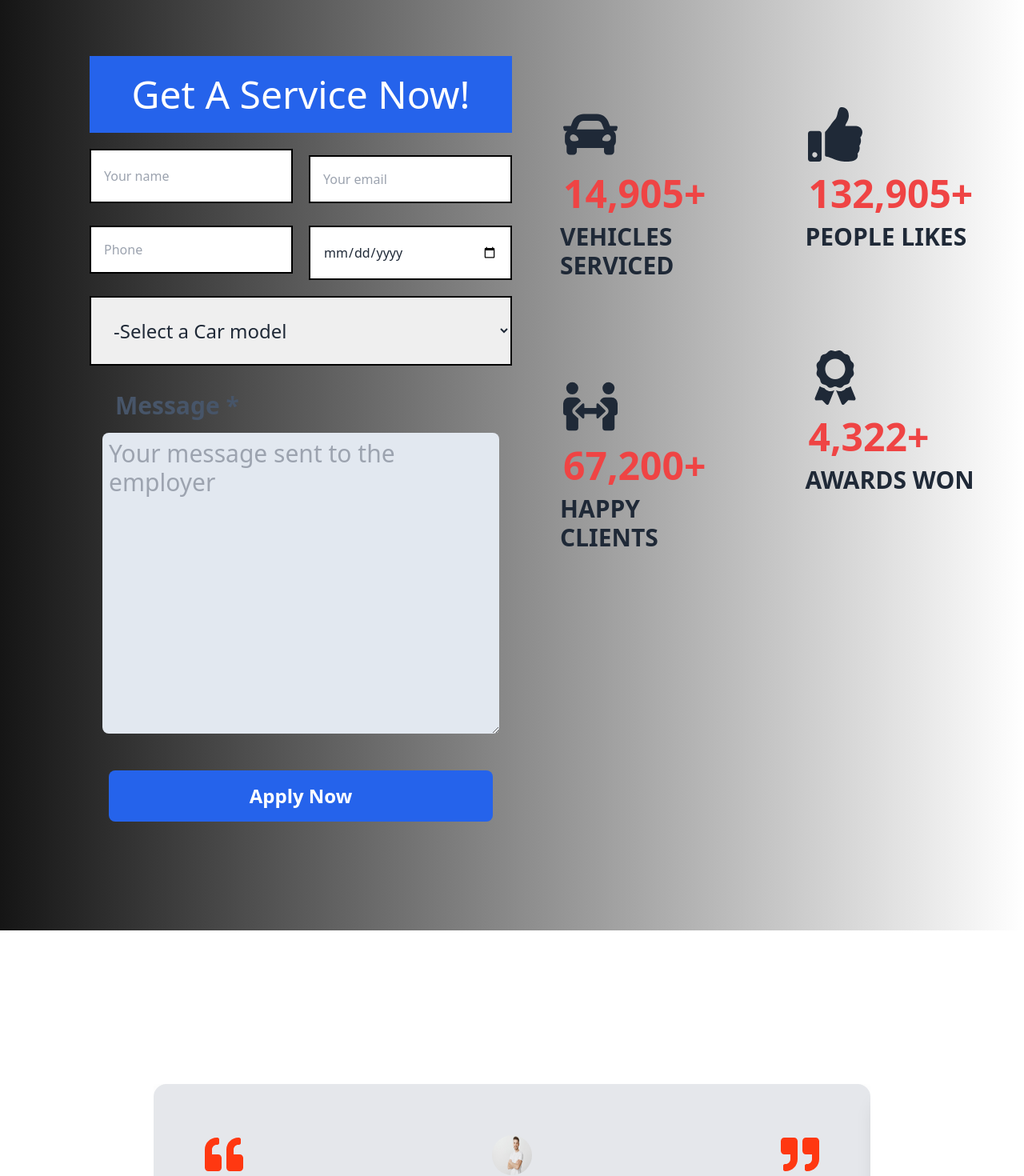
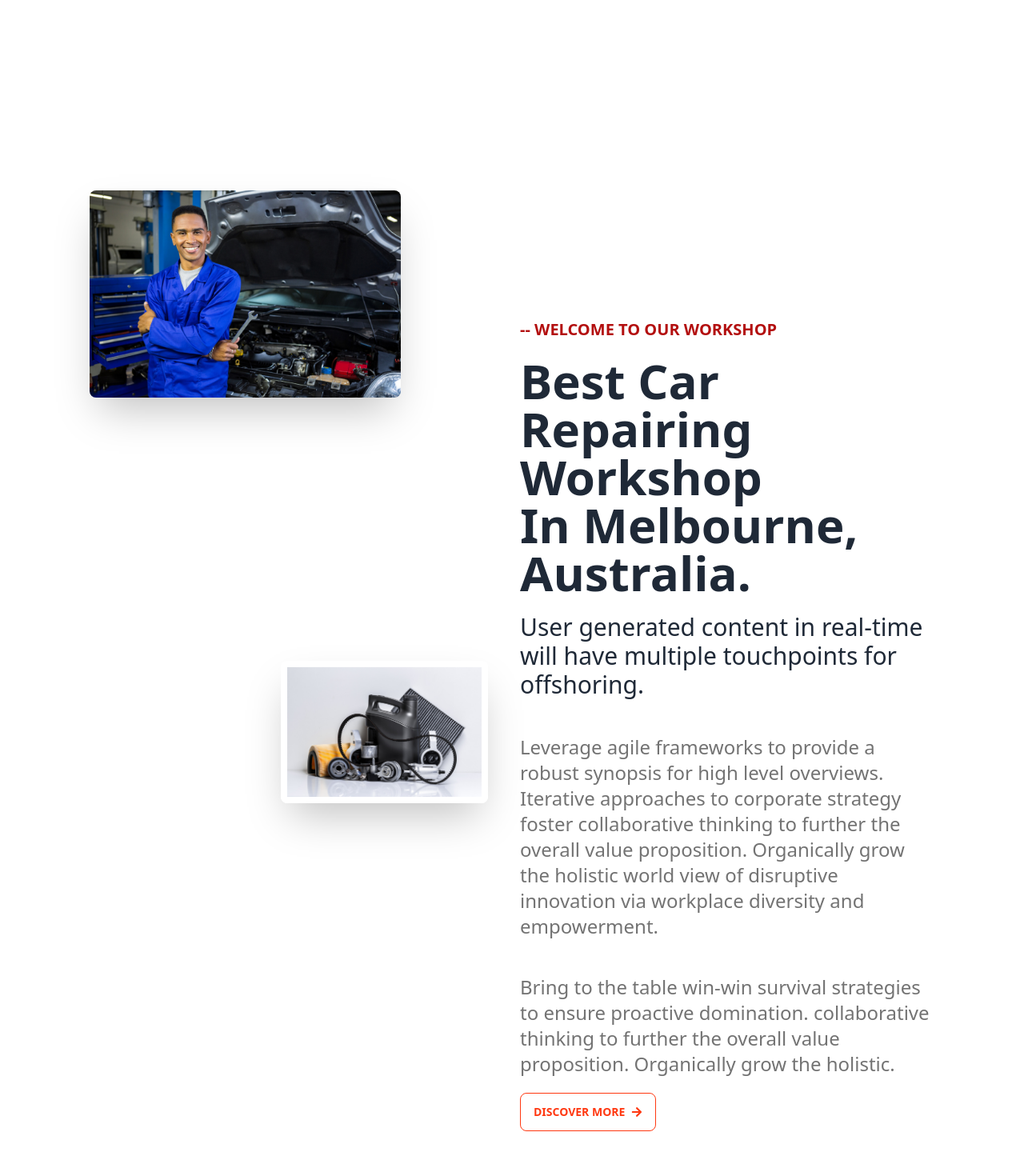
Before and after one commit to Digantasaha123/Car-repairing-car-doctor, a React (Vite) app: page / in a window 1280 px wide. Shown: the part 280-1750 px from the top of the page at 80% size. Built offline with nearby package versions, Linux system fonts and the light colour scheme.

Commit message:
workshop components added

```diff
--- a/src/Pages/Home/Home/Home.jsx
+++ b/src/Pages/Home/Home/Home.jsx
@@ -1,10 +1,12 @@
 import Testemonial from "../../../components/Testemonial";
 import GetAService from "./GetAService";
 import Service from "./Service";
+import Workshow from "./Workshow";
 
 export default function Home() {
   return (
     <div>
+        <Workshow/>
         <Service/>
         <GetAService/>
         <Testemonial/>
--- /dev/null
+++ b/src/Pages/Home/Home/Workshow.jsx
@@ -0,0 +1,34 @@
+import person from "../../../assets/person.jpg"
+import parts from "../../../assets/parts.jpg"
+import { FaArrowRight } from "react-icons/fa";
+
+const Workshow = () => {
+    return (
+        <div className="mt-4 lg:mt-48 mb-4 lg:mb-48">
+              <div className=" p-4 lg:p-28">
+            <div className="flex flex-col lg:flex-row lg:gap-5 ">
+                <div className='lg:w-1/2 relative '>
+                    <img src={person} className="w-3/4 rounded-lg shadow-2xl" />
+                    <img src={parts} className="w-1/2 absolute right-5 top-1/2 border-8 border-white rounded-lg shadow-2xl" />
+                </div>
+                <div className='lg:w-1/2 space-y-2 lg:space-y-5 sm:mt-16'>
+                    <h3 className='text-xl mt-24 uppercase  font-extrabold text-[#b30f0f]'>-- Welcome to our Workshop</h3>
+                    <h1 className="text-3xl lg:text-6xl font-bold">Best Car Repairing Workshop <br /> In Melbourne, Australia.</h1>
+                    <h1 className="text-xl lg:text-3xl">User generated content in real-time will have multiple touchpoints for offshoring.</h1>
+
+                    <p className="py-2 lg:py-6  lg:text-2xl text-[#737373]">Leverage agile frameworks to provide a robust synopsis for high level overviews. Iterative approaches to corporate strategy foster collaborative thinking to further the overall value proposition. Organically grow the holistic world view of disruptive innovation via workplace diversity and empowerment.</p>
+                    <p className='text-[#737373] lg:text-2xl'>
+                    Bring to the table win-win survival strategies to ensure proactive domination. collaborative thinking to further the overall value proposition. Organically grow the holistic.
+
+
+                    </p>
+                    <button className="btn btn-outline hover:border-none text-[#FF3811] hover:text-white  hover:bg-[#b30f0f]">Discover More <FaArrowRight/> </button>
+                </div>
+            </div>
+        </div>
+
+        </div>
+    );
+};
+
+export default Workshow;
```
Also changed, not shown: src/assets/parts.jpg (added), src/assets/person.jpg (added).
